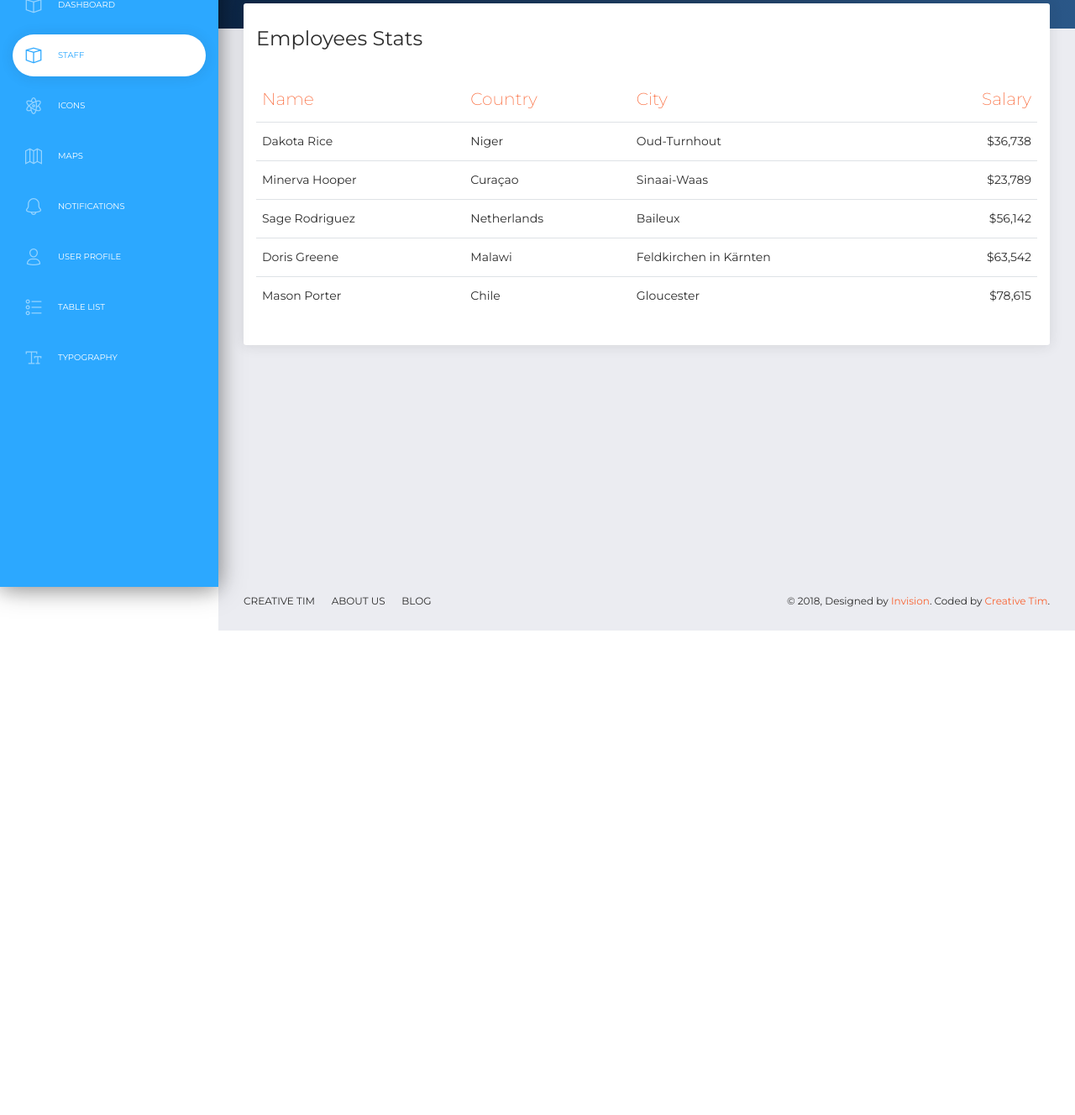
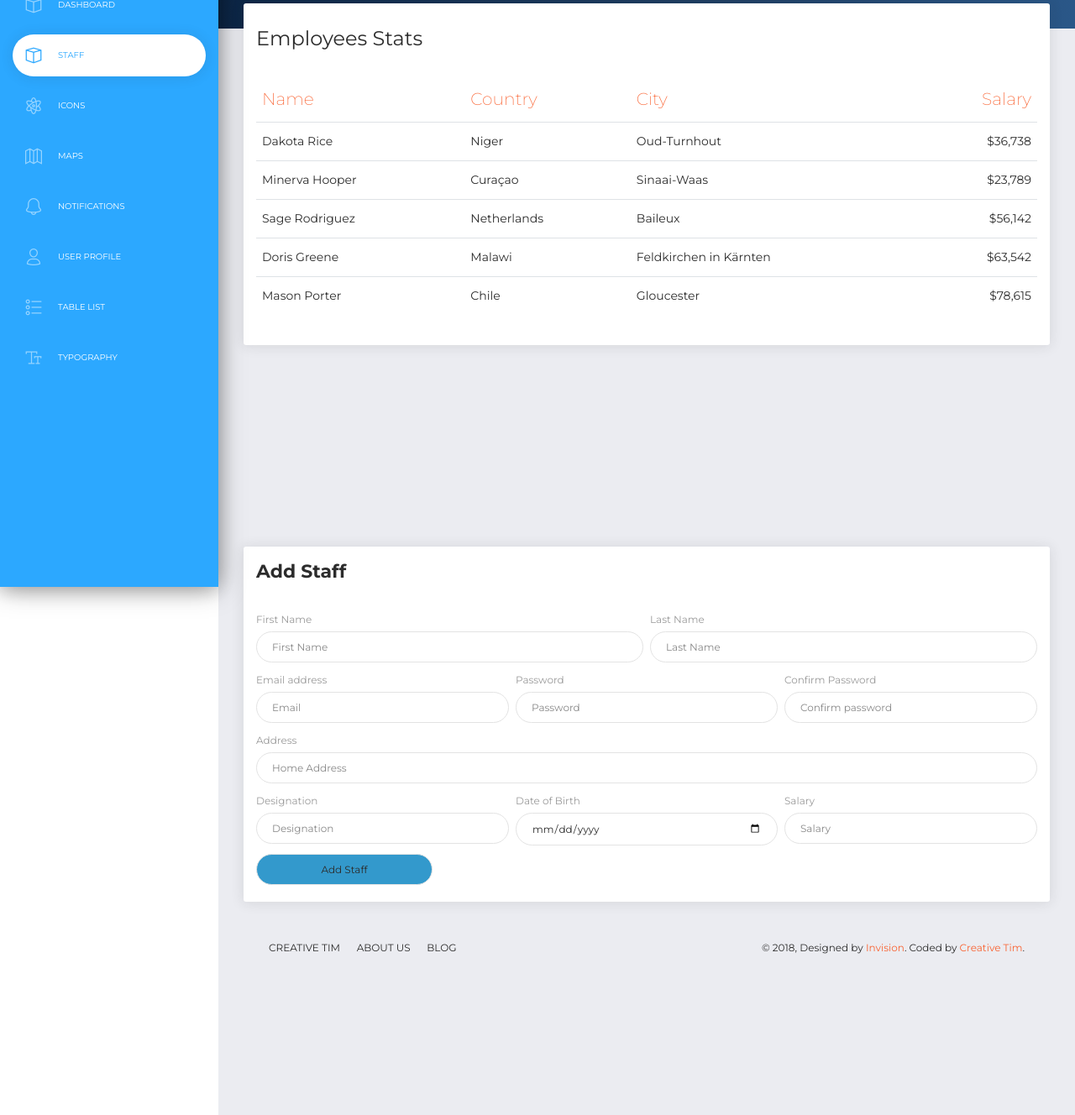
Before and after one commit to sobin007/AXIA---Online-SuperMarket, a CodeIgniter app: page /code_/account/staff in a window 1280 px wide. Shown: the part 101-1429 px from the top of the page at 84% size. Before the commit the page ends 852 px from the top, so only its background shows below. Run offline with CodeIgniter, Linux system fonts and the light colour scheme; some libraries are stand-ins or nearby versions.

Commit message:
add staff

```diff
--- a/application/controllers/Account.php
+++ b/application/controllers/Account.php
@@ -40,9 +40,16 @@ class Account extends CI_Controller {
         }
 
         if ($this->session->userdata('logged_in')) {
-            redirect(base_url('dashboard'));
-            exit;
+            $user = $this->session->userdata('logged_in');
+            if($user['role'] == 8) {
+                redirect(base_url('account/admin'));
+                exit;
+            }else{
+                redirect(base_url('dashboard'));
+                exit;
+            }
         }
+
         $this->load->view('templates/header',$data);
         $this->load->view('templates/login');
         $this->load->view('templates/footer');
@@ -176,13 +183,82 @@ class Account extends CI_Controller {
 
     public function staff() {
 
-        $data['title'] = 'ADMIN';
+        $data['title'] = 'Add Staff';
+        $this->load->model('auth_model');
         if ($this->session->userdata('logged_in')) {
             $data['session_user'] = $this->session_user;
         }
 
+        if (count($_POST)) {
+            $this->load->helper('security');
+
+            $this->form_validation->set_rules('first_name', 'First name', 'trim|required');
+            $this->form_validation->set_rules('last_name', 'Last Name', 'trim|required');
+            $this->form_validation->set_rules('email', 'Email', 'trim|required|valid_email|is_unique[users.email]');
+
+            $this->form_validation->set_rules('password', 'Password', 'trim|required');
+            $this->form_validation->set_rules('confirm_password', 'Password', 'trim|required|matches[password]|min_length[6]|alpha_numeric|callback_password_check');
+
+            if ($this->form_validation->run() == false) {
+                $data['notif']['message'] = validation_errors();
+                $data['notif']['type'] = 'danger';
+            }
+            else {
+                $data['notif'] = $this->auth_model->addstaff_to_users();
+                $user_id = $data['notif']['user_id'];
+                $data = array(
+                    'phone' => $this->input->post('phone'),
+                    'address' => $this->input->post('address'),
+                    'gender' => $this->input->post('gender'),
+                    'designation' => $this->input->post('designation'),
+                    'salary' => $this->input->post('salary'),
+                    'dob' => $this->input->post('dob'),
+                    'user_id' =>$user_id
+                );
+                $data['notif'] = $this->auth_model->addstaff_to_staff($data);
+
+            }
+        }
+
         $this->load->view('admin/staff');
-        // $this->load->view('templates/footer');
+    }
+
+    public function addstaff() {
+        $data['title'] = 'Add Staff';
+        $this->load->model('auth_model');
+        $staff = $this->input->post('first_name');
+        echo $staff;
+        if (count($_POST)) {
+            $this->load->helper('security');
+
+            $this->form_validation->set_rules('first_name', 'First name', 'trim|required');
+            $this->form_validation->set_rules('last_name', 'Last Name', 'trim|required');
+            $this->form_validation->set_rules('email', 'Email', 'trim|required|valid_email|is_unique[users.email]');
+
+            $this->form_validation->set_rules('password', 'Password', 'trim|required');
+            $this->form_validation->set_rules('confirm_password', 'Password', 'trim|required|matches[password]|min_length[6]|alpha_numeric|callback_password_check');
+
+            if ($this->form_validation->run() == false) {
+                $data['notif']['message'] = validation_errors();
+                $data['notif']['type'] = 'danger';
+            }
+            else {
+                $data['notif'] = $this->auth_model->addstaff_to_users();
+                $user_id = $data['notif']['user_id'];
+                $data = array(
+                    'phone' => $this->input->post('phone'),
+                    'address' => $this->input->post('address'),
+                    'gender' => $this->input->post('gender'),
+                    'designation' => $this->input->post('designation'),
+                    'salary' => $this->input->post('salary'),
+                    'dob' => $this->input->post('dob'),
+                    'user_id' =>$user_id
+                );
+                $data['notif'] = $this->auth_model->addstaff_to_staff($data);
+
+            }
+        }
+        $this->load->view('admin/staff',$data);
     }
 
 }
--- a/application/models/Auth_model.php
+++ b/application/models/Auth_model.php
@@ -25,7 +25,8 @@ class Auth_model extends CI_Model
                     'users_id' => $row->users_id,
                     'first_name' => $row->first_name,
                     'last_name' => $row->last_name,
-                    'email' => $row->email
+                    'email' => $row->email,
+                    'role' => $row->role
                 );
                 $this->session->set_userdata('logged_in', $sess_data);
                 $this->update_last_login($row->users_id);
@@ -49,12 +50,15 @@ class Auth_model extends CI_Model
 
     public function register() {
         $notif = array();
+        date_default_timezone_set('Asia/Kolkata');
+        $date = date('Y-m-d H:i:s');
         $data = array(
             'first_name' => $this->input->post('first_name'),
             'last_name' => $this->input->post('last_name'),
             'email' => $this->input->post('email'),
             'password' => Utils::hash('sha1', $this->input->post('password'), AUTH_SALT),
             'role' => 1,
+            'createdAt' => $date,
             'is_active' => $this->input->post('is_active') ? : 0
         );
         $this->db->insert('users', $data);
@@ -80,4 +84,46 @@ class Auth_model extends CI_Model
         return null;
     }
 
+    public function addstaff_to_users() {
+        $notif = array();
+        date_default_timezone_set('Asia/Kolkata');
+        $date = date('Y-m-d H:i:s');
+        $data = array(
+            'first_name' => $this->input->post('first_name'),
+            'last_name' => $this->input->post('last_name'),
+            'email' => $this->input->post('email'),
+            'password' => Utils::hash('sha1', $this->input->post('password'), AUTH_SALT),
+            'role' => 7,
+            'createdAt' => $date,
+            'is_active' => $this->input->post('is_active') ? : 0
+        );
+        $this->db->insert('users', $data);
+        $users_id = $this->db->insert_id();
+        if ($this->db->affected_rows() > 0) {
+            $notif['message'] = 'Saved successfully';
+            $notif['type'] = 'success';
+            $notif['user_id'] = $users_id;
+        } else {
+            $notif['message'] = 'Something wrong !';
+            $notif['type'] = 'danger';
+        }
+        return $notif;
+    }
+
+    public function addstaff_to_staff($data) {
+        $notif = array();
+
+        $this->db->insert('staff', $data);
+        $users_id = $this->db->insert_id();
+        if ($this->db->affected_rows() > 0) {
+            $notif['message'] = 'Saved successfully';
+            $notif['type'] = 'success';
+            $notif['user_id'] = $users_id;
+        } else {
+            $notif['message'] = 'Something wrong !';
+            $notif['type'] = 'danger';
+        }
+        return $notif;
+    }
+
 }
--- a/application/views/admin/staff.php
+++ b/application/views/admin/staff.php
@@ -263,6 +263,95 @@
           </div>
         </div>
       </div>
+      <div class="content">
+        <div class="row">
+          <div class="col-md-12">
+            <div class="card">
+              <div class="card-header">
+                <h5 class="title">Add Staff</h5>
+              </div>
+              <div class="card-body">
+                <form method="post" action="addstaff" class="form-horizontal" role="form">
+                <?php if(!empty(@$notif)){ ?>
+                    <div id="signupalert" class="alert alert-<?php echo @$notif['type'];?>">
+                        <p><?php echo @$notif['message'];?></p>
+                        <span></span>
+                    </div>
+                    <?php } ?>
+                  <div class="row">
+                    <div class="col-md-6 pr-1">
+                      <div class="form-group">
+                        <label>First Name</label>
+                        <input type="text" name= "first_name" class="form-control" placeholder="First Name" value="<?php echo $this->input->post('first_name');?>">
+                      </div>
+                    </div>
+                    <div class="col-md-6 pl-1">
+                      <div class="form-group">
+                        <label>Last Name</label>
+                        <input type="text" class="form-control" placeholder="Last Name" value="<?php echo $this->input->post('last_name');?>">
+                      </div>
+                    </div>
+                  </div>
+                  <div class="row">
+                  <div class="col-md-4 pr-1">
+                      <div class="form-group">
+                        <label for="exampleInputEmail1">Email address</label>
+                        <input type="email" class="form-control" placeholder="Email" value="<?php echo $this->input->post('email');?>">
+                      </div>
+                    </div>
+                    <div class="col-md-4 px-1">
+                      <div class="form-group">
+                        <label>Password</label>
+                        <input type="text" class="form-control" placeholder="Password" value="<?php echo $this->input->post('password');?>">
+                      </div>
+                    </div>
+                    <div class="col-md-4 pl-1">
+                      <div class="form-group">
+                        <label>Confirm Password</label>
+                        <input type="text" class="form-control" placeholder="Confirm password" >
+                      </div>
+                    </div>
+                  </div>
+                  <div class="row">
+                    <div class="col-md-12">
+                      <div class="form-group">
+                        <label>Address</label>
+                        <input type="text" class="form-control" placeholder="Home Address" value="<?php echo $this->input->post('address');?>" >
+                      </div>
+                    </div>
+                  </div>
+                  <div class="row">
+                    <div class="col-md-4 pr-1">
+                      <div class="form-group">
+                        <label>Designation</label>
+                        <input type="text" class="form-control" placeholder="Designation" value="<?php echo $this->input->post('designation');?>" >
+                      </div>
+                    </div>
+                    <div class="col-md-4 px-1">
+                      <div class="form-group">
+                        <label>Date of Birth</label>
+                        <input type="date" class="form-control" placeholder="dob" value="<?php echo $this->input->post('dob');?>" >
+                      </div>
+                    </div>
+                    <div class="col-md-4 pl-1">
+                      <div class="form-group">
+                        <label>Salary</label>
+                        <input type="number" class="form-control" placeholder="Salary" value="<?php echo $this->input->post('salary');?>">
+                      </div>
+                    </div>
+                  </div>
+                  <div class="row">
+                    <div class="col-md-3">
+                      <div class="form-group">
+                        <input type="submit" class="form-control" style="background :#3399cc" value="Add Staff">
+                      </div>
+                    </div>
+                  </div>
+                </form>
+              </div>
+            </div>
+          </div>
+        </div>
       <footer class="footer">
         <div class="container-fluid">
           <nav>
--- a/assets/css/style.css
+++ b/assets/css/style.css
@@ -996,7 +996,7 @@ a.w3_agile_vimeo:hover{
 /*-- //login --*/
 /*-- register --*/
 .register {
-    padding: 5em 0;
+    padding: 1em 0;
 }
 .login-form-grids h5,.login-form-grids h6{
 	font-size:1em;
@@ -1005,7 +1005,8 @@ a.w3_agile_vimeo:hover{
 	margin:0 0 2em;
 }
 .login-form-grids input[type="text"]{
-	background:url(../images/img-sp.png) no-repeat 5px -259px #fff;
+    background:url(../images/img-sp.png) no-repeat 5px -259px #fff;
+    margin: 1em 0 0;
 }
 .login-form-grids input[type="text"]:nth-child(2){
 	background:url(../images/img-sp.png) no-repeat 0px -298px #fff;
```
Also changed, not shown: application/controllers/Dashboard.php (+10 -6 lines), application/views/admin/home.php (+14 -3 lines), application/views/templates/register.php (+3 -10 lines).
